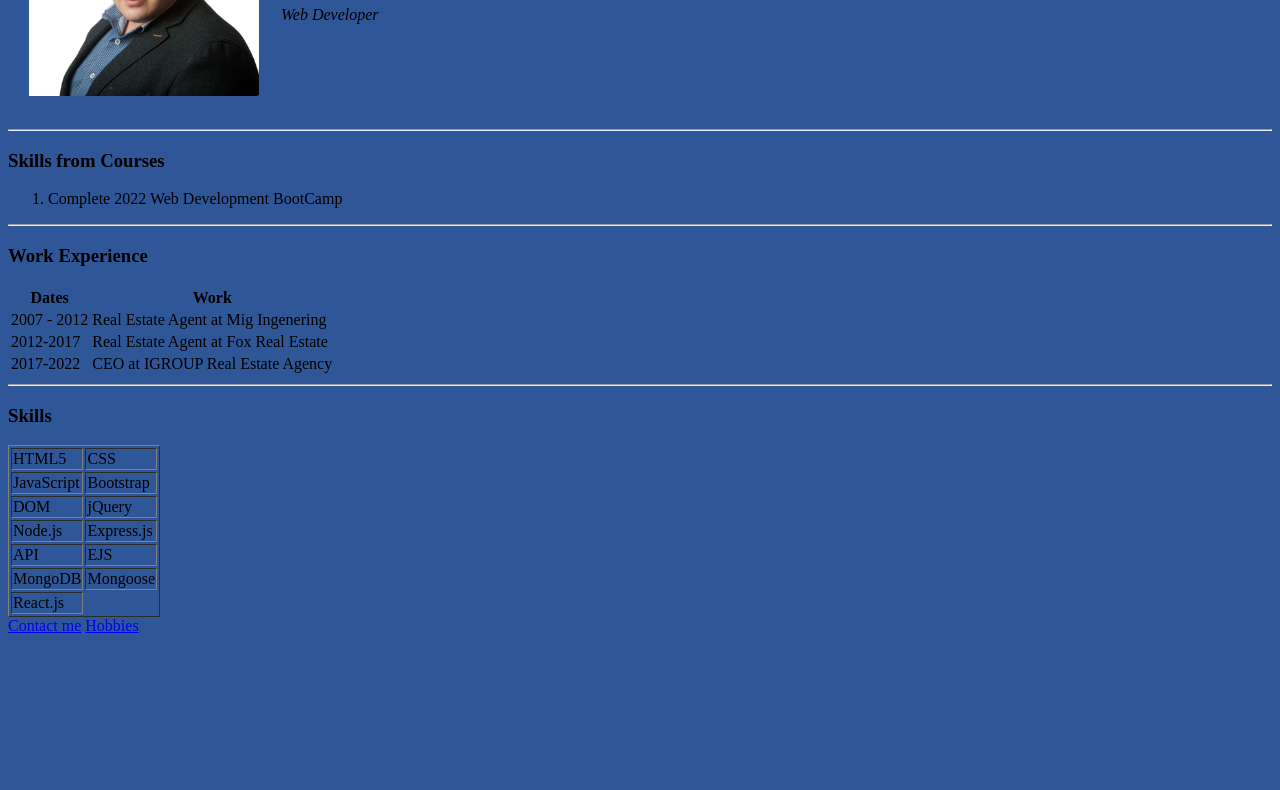
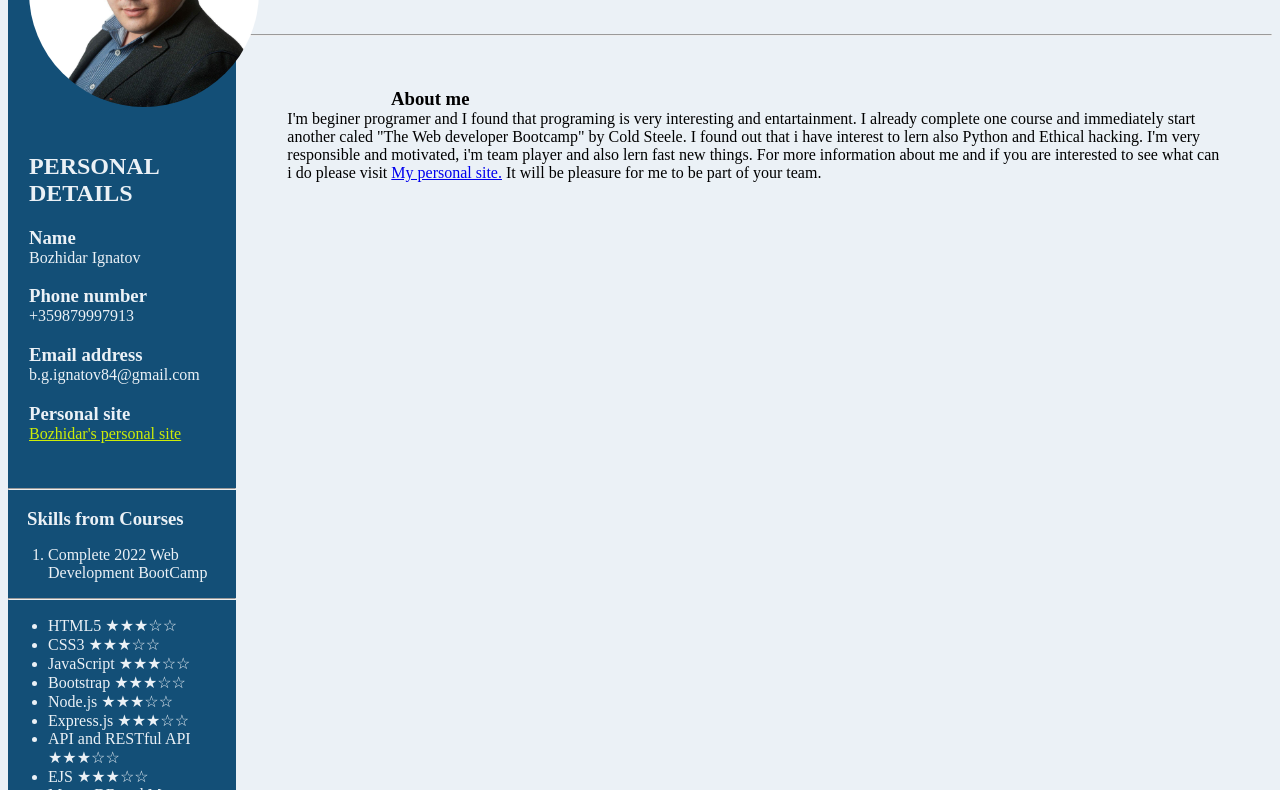
Before and after one commit to Bozhidar84/cv, a plain HTML site: page index.html in a window 1280 px wide. Shown: the part 163-953 px from the top of the page. Before the commit the page ends 806 px from the top, so only its background shows below. Drawn offline with Linux system fonts and the light colour scheme.

Commit message:
make the site visual changes

```diff
--- a/index.html
+++ b/index.html
@@ -8,91 +8,100 @@
   <title>💻 Bozhidar Personal Site 💻</title>
 </head>
 
-<body style = "background-color: #2f5798;">
+<body style="background-color: #ebf1f6;">
+  <div style="width: 100%;">
+  <div style="text-align: left; color: #ebf1f6; width: 18%; background-color: rgb(19, 79, 119); float: left;" >
   <table cellspacing="20">
     <tr>
-      <td> <img src="bozhidar.jpg" width="230px"></td>
+      <td> <img src="bozhidar.jpg" width="230px" style="border-radius: 50%; "></td>
+    </tr>
+    <tr>
       <td>
-        <h1>Bozhidar Ignatov</h1>
-        <p><em>Web Developer</em> </p>
-      </td>
-    </tr>
+      <h2>PERSONAL DETAILS</h2>
+      <h3 style="margin-bottom: 0px;">Name</h3>
+      <p style=" margin-top: 0px; "> Bozhidar Ignatov</p>
+
+      <h3 style="margin-bottom: 0px;">Phone number</h3>
+      <p style=" margin-top: 0px;">+359879997913</p>
+
+      <h3 style="margin-bottom: 0px;">Email address</h3>
+      <p style=" margin-top: 0px;">b.g.ignatov84@gmail.com</p>
+
+      <h3 style="margin-bottom: 0px;">Personal site</h3>
+      <p style=" margin-top: 0px;"><a style="color: rgb(205, 236, 7);" href="https://bozhidar84.github.io/personal-site/">Bozhidar's personal site</a> </p>
+    </td>
+   </tr>
+
+
   </table>
 
 
 
   <hr size:"3";>
-  <h3>Skills from Courses </h3>
+  <div>
+  <h3 style="margin-bottom: 0px; margin-left: 19px;"> Skills from Courses </h3>
+
   <ol>
-    <li>Complete 2022 Web Development BootCamp</li>
+    <li style=" margin-top: 0px;">Complete 2022 Web Development BootCamp</li>
+  </ol>
+</div>
+  <hr size:"3">
 
 
-  </ol>
-  <hr size:"3">
-  <h3>Work Experience</h3>
-
-  <table>
-    <thead>
-      <th>Dates</th>
-      <th>Work</th>
-    </thead>
+  <ul>
+    <li> HTML5 ★★★☆☆</li>
+    <li>CSS3 ★★★☆☆</li>
+    <li>JavaScript ★★★☆☆</li>
+    <li>Bootstrap ★★★☆☆</li>
+    <li>Node.js ★★★☆☆</li>
+    <li>Express.js ★★★☆☆</li>
+    <li> API and RESTful API ★★★☆☆</li>
+    <li>EJS ★★★☆☆</li>
+    <li>MongoDB and Mongoose ★★★☆☆</li>
+    <li> React.js ★★☆☆☆</li>
+  </ul>
 
 
-    <tbody>
-      <tr>
-        <td>2007 - 2012</td>
-        <td>Real Estate Agent at Mig Ingenering</td>
+
+</div>
+
+<div style="   margin-left: 18%;height: 5%;" >
+
+  <h3 style="margin-left: 15%;">Work Experience</h3>
+
+
+          <div style="text-align: left; margin: 0% 5% 5%;">
+
+            <p>2007 to 2013 real estate agent at Mig Ingenering </p>
+            <p>2014 to 2017 real estate agent at Fox estate</p>
+            <p>2017 to 2022 CEO at Igroup - real estate agency</p>
+
+          </div>
+          <hr/>
+          <div style=" margin-top: 5%;">
+            <h3 style="margin:0% 15% 0%;">About me</h3>
+            <p style="margin: 0% 5% 0%;"> I'm beginer programer and I found that programing is very interesting and entartainment. I already complete one course and immediately start another caled "The Web developer Bootcamp" by Cold Steele.
+               I found out that i have interest to lern also Python and Ethical hacking.
+               I'm very responsible and motivated, i'm team player and also lern fast new things.
+               For more information about me and if you are interested to see what can i do please visit
+               <a href="https://bozhidar84.github.io/personal-site/">My personal site.</a>
+               It will be pleasure for me to be part of your team.</p>
+
+          </div>
+        </td>
       </tr>
-      <tr>
-        <td>2012-2017</td>
-        <td>Real Estate Agent at Fox Real Estate</td>
-      </tr>
-      <tr>
-        <td>2017-2022</td>
-        <td>CEO at IGROUP Real Estate Agency</td>
-      </tr>
+    </tbody>
 
-    </tbody>
     <tfoot>
 
     </tfoot>
-  </table>
-  <hr>
-  <h3>Skills</h3>
-  <table border="1">
-    <tbody>
-      <tr>
-        <td>HTML5</td>
-        <td>CSS</td>
-      </tr>
-      <tr>
-        <td>JavaScript</td>
-        <td>Bootstrap</td>
-      </tr>
-      <tr>
-        <td>DOM</td>
-        <td>jQuery</td>
-      </tr>
-      <tr>
-        <td>Node.js</td>
-        <td>Express.js</td>
-      </tr>
-      <tr>
-        <td>API</td>
-        <td>EJS</td>
-      </tr>
-      <tr>
-        <td>MongoDB</td>
-        <td>Mongoose</td>
-      </tr>
-      <tr>
-        <td>React.js</td>
 
-      </tr>
-    </tbody>
-  </table>
-  <a href="contacts.html">Contact me</a>
-  <a href="hobbies.html">Hobbies</a>
+</div>
+
+</div>
+
 </body>
 
+
+
 </html>
```
